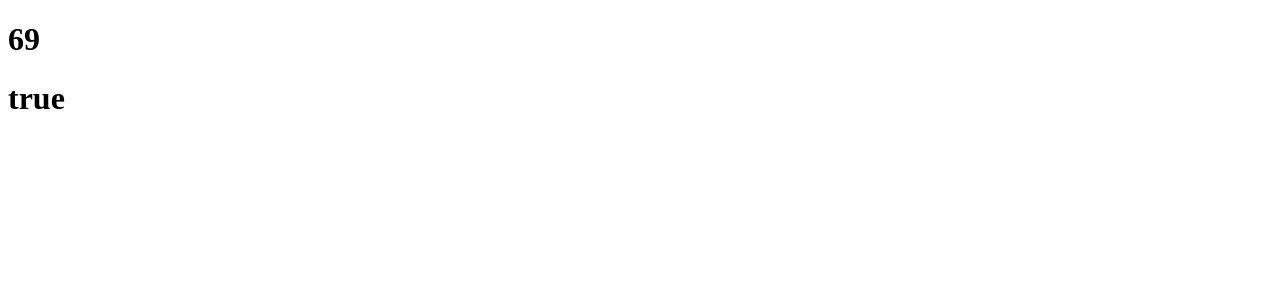
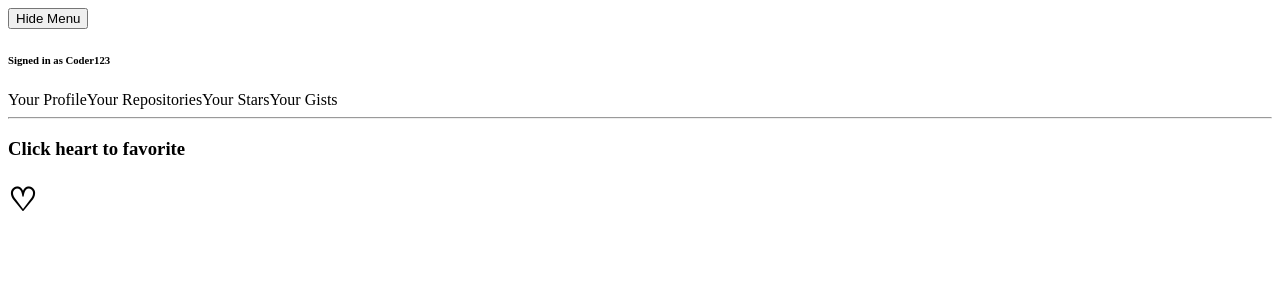
Before and after one commit to getcoderunning/myreact-bootcamp-exercises, a React app: page / in a window 1280 px wide. Shown: the top 300 px of the page. Built offline with nearby package versions, Linux system fonts and the light colour scheme.

Commit message:
implementing render props example 2

```diff
--- a/App.js
+++ b/App.js
@@ -167,12 +167,12 @@
 // export default App
 // ****************************************************************
 // ANCHOR Implementing Render props example 1
-import React from 'react';
-import Example from './src/components/Example';
+// import React from 'react';
+// import Example from './src/components/Example';
 
-function App() {
-    return (
-        <div>
+// function App() {
+//     return (
+//         <div>
             {/* <Example name={"Xtian"}/> */}
             {/* <Example name={function(){return "Hey there!"}} /> */}
             {/* <Example name={function(){return <h1>Hey there!</h1>}} /> */}
@@ -196,7 +196,7 @@ function App() {
             }/> */}
 
             {/* another example */}
-            <Example render={
+            {/* <Example render={
                 function(bool, number) {
                     return (
                         <div>
@@ -210,4 +210,37 @@ function App() {
     )
 }
 
-export default App
+export default App */}
+// ****************************************************************
+// ANCHOR Implementing Render props example 2
+    import React from "react";
+    import Menu from "./src/components/Menu";
+    import Favorite from "./src/components/Favorite";
+    import Toggler from './src/components/Toggler';
+
+    // function App() {
+    //     return (
+    //         <div>
+    //             <Menu />
+    //             <hr />
+    //             <Favorite />
+    //         </div>
+    //     )
+    // }
+
+    //another approach to render toggler
+    function App() {
+        return (
+            <div>
+                <Toggler defaultOnValue={true} render={({on, toggle}) => {
+                    return (
+                        <Menu on={on} toggle={toggle} />
+                    )
+                }} />
+                <hr />
+                <Favorite />
+            </div>
+        )
+    }
+
+    export default App
--- a/src/components/Favorite.js
+++ b/src/components/Favorite.js
@@ -35,23 +35,48 @@
 // }
 
 // ANCHOR using function
+// import React from "react"
+// import {withToggler} from "./HOCs/withToggler"
+
+// function Favorite(props) {
+//     return (
+//         <div>
+//             <h3>Click heart to favorite</h3>
+//             <h1>
+//                 <span
+//                     onClick={props.toggle}
+//                 >
+//                     {props.on ? "❤️" : "♡"}
+//                 </span>
+//             </h1>
+//         </div>
+//     )
+// }
+
+// const SuperchargeFavoriteComponent = withToggler(Favorite,{defaultOnValue: false});
+// export default SuperchargeFavoriteComponent
+
+// ANCHOR using render props
 import React from "react"
-import {withToggler} from "./HOCs/withToggler"
+import Toggler from "./Toggler"
 
 function Favorite(props) {
     return (
+        <Toggler  render={
+            ({on, toggle}) => (
                     <div>
                         <h3>Click heart to favorite</h3>
                         <h1>
                             <span
-                    onClick={props.toggle}
+                                onClick={toggle}
                             >
-                    {props.on ? "❤️" : "♡"}
+                                {on ? "❤️" : "♡"}
                             </span>
                         </h1>
                     </div>
             )
+        }/>
+    )
 }
 
-const SuperchargeFavoriteComponent = withToggler(Favorite,{defaultOnValue: false});
-export default SuperchargeFavoriteComponent
+export default Favorite
--- a/src/components/Menu.js
+++ b/src/components/Menu.js
@@ -34,10 +34,51 @@
 // }
 
 // ANCHOR using function
+// import React from "react";
+// import {withToggler} from './HOCs/withToggler';
+
+// function Menu(props) {
+//     return (
+//         <div>
+//             <button onClick={props.toggle}>{props.on ? "Hide" : "Show"} Menu </button>
+//             <nav style={{display: props.on ? "block" : "none"}}>
+//                 <h6>Signed in as Coder123</h6>
+//                 <a>Your Profile</a>
+//                 <a>Your Repositories</a>
+//                 <a>Your Stars</a>
+//                 <a>Your Gists</a>
+//             </nav>
+//         </div>
+//     )
+// }
+
+// const SuperchargedMenuComponent = withToggler(Menu, {defaultOnValue: true});
+// export default SuperchargedMenuComponent
+
+// ANCHOR using render props
 import React from "react";
-import {withToggler} from './HOCs/withToggler';
+import Toggler from './Toggler';
 
 function Menu(props) {
+    // return (
+    //     <Toggler defaultOnValue={true} render={
+    //         ({on, toggle}) => (
+    //             <div>
+    //             <button onClick={toggle}>{on ? "Hide" : "Show"} Menu </button>
+    //                 <nav style={{display: on ? "block" : "none"}}>
+    //                     <h6>Signed in as Coder123</h6>
+    //                     <a>Your Profile</a>
+    //                     <a>Your Repositories</a>
+    //                     <a>Your Stars</a>
+    //                     <a>Your Gists</a>
+    //                 </nav>
+    //             </div>
+    //         )
+
+    //     } />
+    // )
+
+    //another approach of rendering from app.js
     return (
        <div>
             <button onClick={props.toggle}>{props.on ? "Hide" : "Show"} Menu </button>
@@ -49,8 +90,12 @@ function Menu(props) {
                     <a>Your Gists</a>
             </nav>
         </div>
+
     )
+
+
+
+
 }
 
-const SuperchargedMenuComponent = withToggler(Menu, {defaultOnValue: true});
-export default SuperchargedMenuComponent
+export default Menu
--- /dev/null
+++ b/src/components/Toggler.js
@@ -0,0 +1,43 @@
+import React, {Component} from 'react';
+
+class Toggler extends Component {
+    state = {
+        on: this.props.defaultOnValue
+    }
+
+    static defaultProps = {
+        defaultOnValue: false
+    }
+
+    toggle = () => {
+        this.setState(prevSate => {
+            return {
+                on: !prevSate.on
+            }
+        })
+    }
+
+    //rendering as parameters
+    // render() {
+    //     return (
+    //         <div>
+    //             {this.props.render(this.state.on, this.toggle)}
+    //         </div>
+    //     )
+    // }
+
+    //rendering as objects
+    render() {
+        return (
+            <div>
+                {this.props.render({
+                   on: this.state.on,
+                   toggle: this.toggle
+                })}
+            </div>
+        )
+    }
+
+}
+
+export default Toggler
```
Also changed, not shown: src/components/HOCs/withToggler.js (+1 -7 lines). Lines whose indentation alone changed are shown as unchanged.
